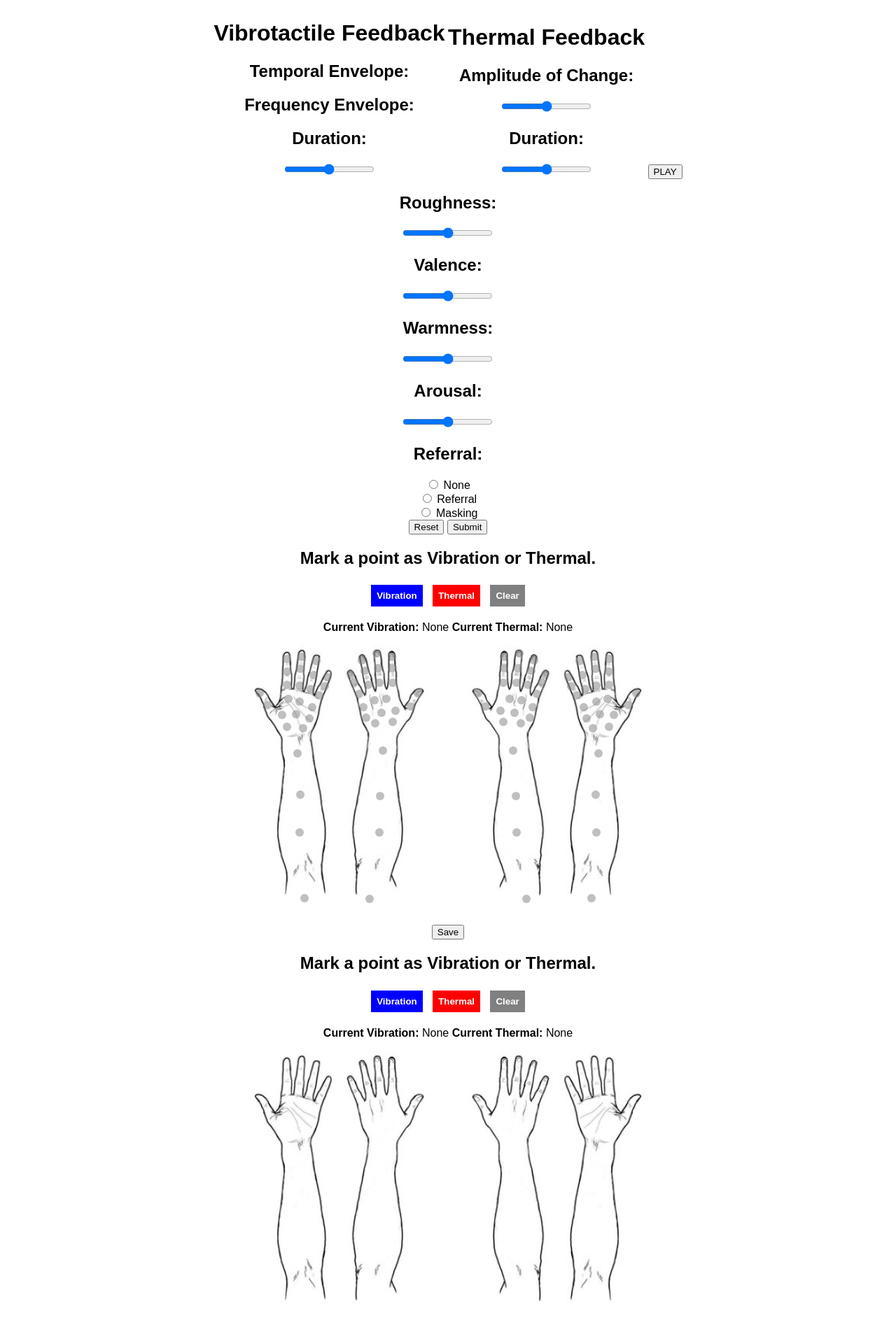
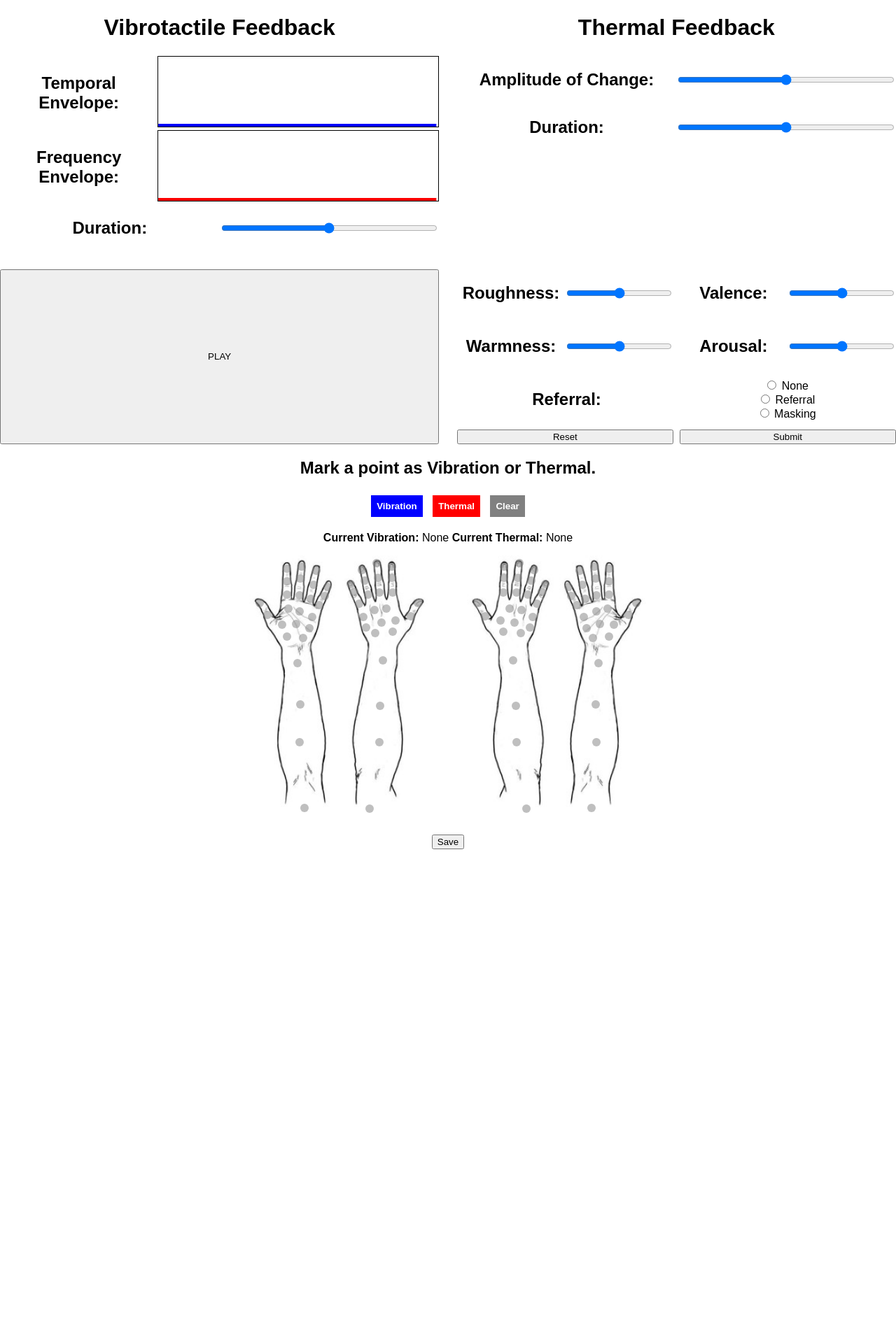
Before and after one commit to Kangsuyeon01/vib-thermal, a Flask app: page / in a window 1280 px wide. Shown: the top 1887 px of the page at 70% size. After the commit the page ends 1214 px from the top, so only its background shows below. Run offline with Flask 3, Linux system fonts and the light colour scheme; some libraries are stand-ins or nearby versions.

Commit message:
chore: index.html conflicts

```diff
--- a/templates/index.html
+++ b/templates/index.html
@@ -13,11 +13,17 @@
     <link rel="stylesheet" href="https://maxcdn.bootstrapcdn.com/font-awesome/4.3.0/css/font-awesome.min.css">
 	 <script type="text/css" src="css/macaron.css"></script>
 
+
+
+  	<!-- Libraries-->
+	<!-- <script src="thirdparty/audiolet/Audiolet.js"></script> -->
+
+	<script src="static/drawcanvas.js" type="module"></script>
+	<link rel="stylesheet" type="text/css" href="static/main.css">
 </head>
 
 
 <body>
-
   <!-- <div id="app"></div> -->
   <!-- <script src="http://localhost:8080/webpack-dev-server.js"></script> -->
 	<!-- <script src="static/bundle.js"></script> -->
@@ -89,13 +95,6 @@
 		</form>
 	</div>
 	{% include 'body_point_load.html' %}
-
-  <div id="app"></div>
-  <!-- <script src="http://localhost:8080/webpack-dev-server.js"></script> -->
-<!-- 	<script src="static/bundle.js"></script> -->
-	{% include 'body_point_load.html' %}
-
-
 </body>
 
 </html>
```
